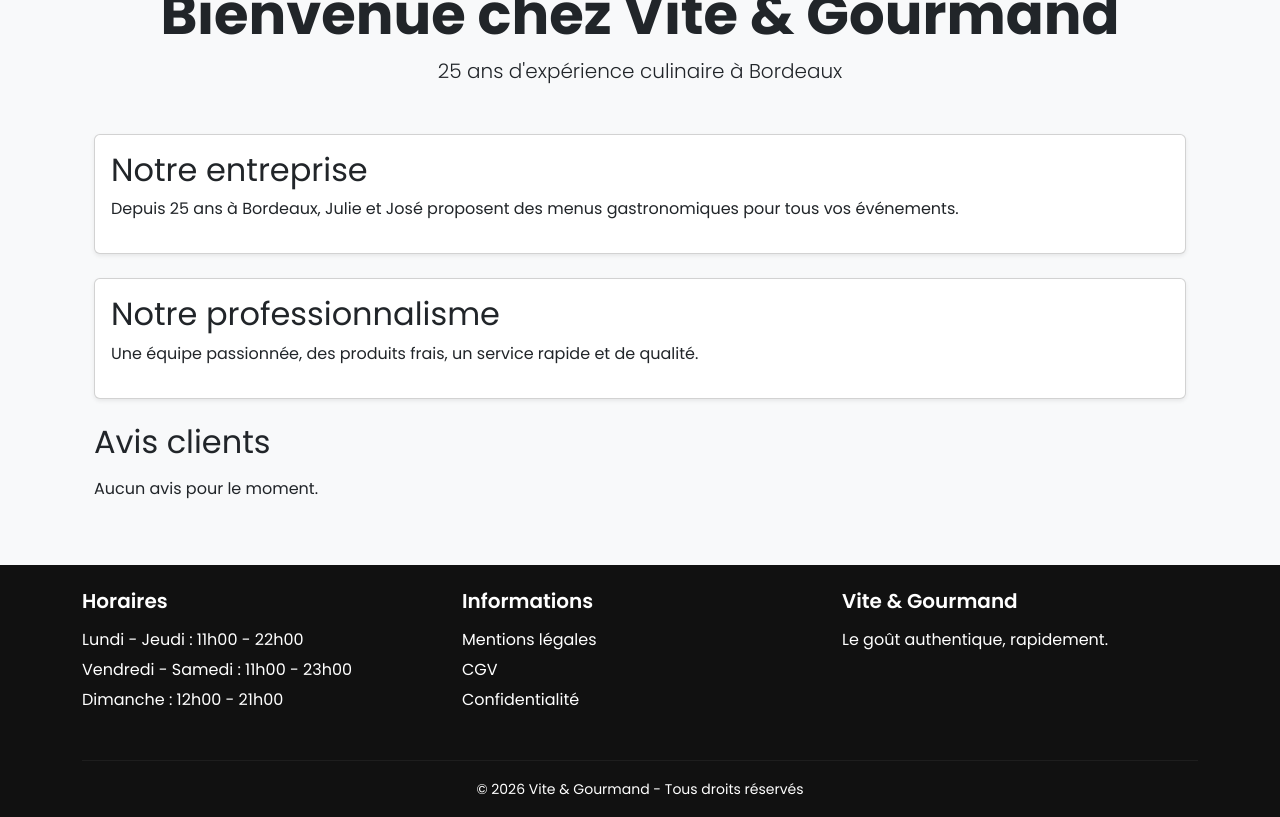
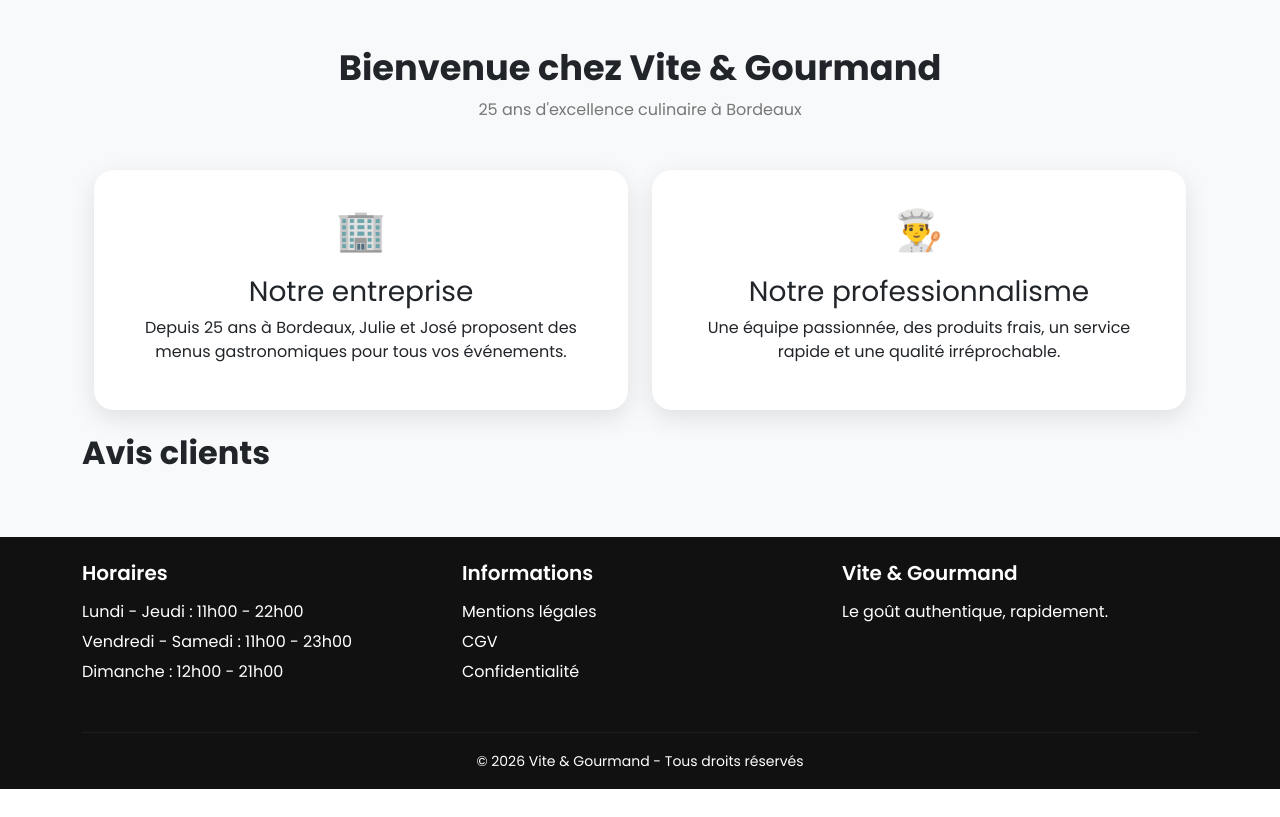
Before and after one commit to Tchoubi11/LeRestaurant237, a Symfony app: template templates/home/index.html.twig in a window 1280 px wide. Shown: the part 591-1408 px from the top of the page. After the commit the page ends 1380 px from the top, so only its background shows below. Run offline with Twig, Linux system fonts and the light colour scheme; the template is opened without the code that fills it, so the values that code supplies are empty; some libraries are stand-ins or nearby versions.

Commit message:
Mise à jour du LoginFormAuthenticator.php pour limiter la connexion d'un employé s'il est désactivé par l'admin , création d'un fichier style.css et modification des tempates contact/index.html.twig et home/index.html.twig pour améliorer le visuel

```diff
--- /dev/null
+++ b/public/css/style.css
@@ -0,0 +1,154 @@
+body {
+    font-family: 'Poppins', sans-serif;
+    background-color: #f8f9fa;
+}
+
+/* NAVBAR */
+.navbar {
+    background: linear-gradient(90deg, #1e1e1e, #2c2c2c);
+    box-shadow: 0 4px 10px rgba(0,0,0,0.2);
+}
+
+.navbar-brand {
+    font-weight: 700;
+    font-size: 1.5rem;
+    letter-spacing: 1px;
+}
+
+.nav-link {
+    transition: 0.3s;
+}
+
+.nav-link:hover {
+    color: #ffc107 !important;
+}
+
+/* HERO PREMIUM */
+.hero {
+    background: linear-gradient(rgba(0,0,0,0.65), rgba(0,0,0,0.65)),
+                url('https://images.unsplash.com/photo-1504674900247-0877df9cc836');
+    background-size: cover;
+    background-position: center;
+    color: white;
+    padding: 140px 20px;
+    text-align: center;
+    border-radius: 0 0 30px 30px;
+}
+
+.hero-title {
+    font-size: 3.5rem;
+    font-weight: 700;
+}
+
+.hero-subtitle {
+    font-size: 1.3rem;
+    opacity: 0.9;
+}
+
+/* BOUTON PREMIUM */
+.btn-gold {
+    background: linear-gradient(45deg, #ffc107, #ff9800);
+    border: none;
+    color: #000;
+    font-weight: 600;
+    padding: 12px 25px;
+    border-radius: 30px;
+    transition: 0.3s;
+}
+
+.btn-gold:hover {
+    transform: scale(1.05);
+}
+
+/* BUTTON CLASSIQUE */
+.btn-primary {
+    background-color: #e63946;
+    border: none;
+}
+
+.btn-primary:hover {
+    background-color: #c1121f;
+}
+
+/* TITRES */
+h1, h2 {
+    font-weight: 700;
+}
+
+.section-title {
+    font-size: 2.2rem;
+    font-weight: 700;
+}
+
+.section-subtitle {
+    color: #777;
+}
+
+/* CARTES MODERNES */
+.info-card {
+    background: white;
+    border-radius: 20px;
+    padding: 30px;
+    text-align: center;
+    box-shadow: 0 8px 25px rgba(0,0,0,0.1);
+    transition: 0.3s;
+}
+
+.info-card:hover {
+    transform: translateY(-10px);
+}
+
+/* CARTES GLOBALES */
+.card {
+    border-radius: 15px;
+}
+
+/* CARTE AVIS */
+.avis-card {
+    border-radius: 15px;
+    border: none;
+    box-shadow: 0 5px 20px rgba(0,0,0,0.1);
+    transition: 0.3s;
+}
+
+.avis-card:hover {
+    transform: translateY(-5px);
+}
+
+/* ICÔNES */
+.icon {
+    font-size: 40px;
+    margin-bottom: 15px;
+}
+
+/* ÉTOILES */
+.star {
+    color: #ccc;
+    font-size: 18px;
+}
+
+.star.filled {
+    color: #ffc107;
+}
+
+/* FOOTER */
+footer {
+    background: #111;
+}
+
+footer h5 {
+    font-weight: 600;
+    margin-bottom: 15px;
+}
+
+footer ul li {
+    margin-bottom: 6px;
+}
+
+footer a {
+    transition: 0.3s;
+}
+
+footer a:hover {
+    color: #ffc107 !important;
+}
--- a/templates/base.html.twig
+++ b/templates/base.html.twig
@@ -12,82 +12,11 @@
     <link href="https://fonts.googleapis.com/css2?family=Poppins:wght@300;400;600;700&display=swap" rel="stylesheet">
 
     {% block stylesheets %}
+        <!-- Bootstrap -->
         <link href="https://cdn.jsdelivr.net/npm/bootstrap@5.3.2/dist/css/bootstrap.min.css" rel="stylesheet">
 
-        <style>
-            body {
-                font-family: 'Poppins', sans-serif;
-                background-color: #f8f9fa;
-            }
-
-            /* NAVBAR */
-            .navbar {
-                background: linear-gradient(90deg, #1e1e1e, #2c2c2c);
-                box-shadow: 0 4px 10px rgba(0,0,0,0.2);
-            }
-
-            .navbar-brand {
-                font-weight: 700;
-                font-size: 1.5rem;
-                letter-spacing: 1px;
-            }
-
-            .nav-link {
-                transition: 0.3s;
-            }
-
-            .nav-link:hover {
-                color: #ffc107 !important;
-            }
-
-            /* HERO SECTION */
-            .hero {
-                background: linear-gradient(rgba(0,0,0,0.6), rgba(0,0,0,0.6)),
-                            url('https://images.unsplash.com/photo-1504674900247-0877df9cc836');
-                background-size: cover;
-                background-position: center;
-                color: white;
-                padding: 120px 0;
-                text-align: center;
-            }
-
-            .hero h1 {
-                font-size: 3rem;
-                font-weight: 700;
-            }
-
-            /* BUTTONS */
-            .btn-primary {
-                background-color: #e63946;
-                border: none;
-            }
-
-            .btn-primary:hover {
-                background-color: #c1121f;
-            }
-
-            /* FOOTER */
-            footer {
-                background: #111;
-            }
-
-            footer h5 {
-                font-weight: 600;
-                margin-bottom: 15px;
-            }
-
-            footer ul li {
-                margin-bottom: 6px;
-            }
-
-            footer a {
-                transition: 0.3s;
-            }
-
-            footer a:hover {
-                color: #ffc107 !important;
-            }
-        </style>
+        <!-- CSS -->
+        <link rel="stylesheet" href="{{ asset('css/style.css') }}">
     {% endblock %}
 </head>
 
@@ -118,45 +47,31 @@
 <a class="nav-link" href="{{ path('app_contact') }}">Contact</a>
 </li>
 
-{# ADMIN #}
 {% if is_granted('ROLE_ADMIN') %}
 <li class="nav-item">
-    <a class="nav-link" href="{{ path('admin') }}">
-        Admin
-    </a>
+    <a class="nav-link" href="{{ path('admin') }}">Admin</a>
 </li>
 {% endif %}
 
-{# EMPLOYE seulement (pas admin) #}
 {% if is_granted('ROLE_EMPLOYE') and not is_granted('ROLE_ADMIN') %}
 <li class="nav-item">
-    <a class="nav-link" href="{{ path('app_employe') }}">
-        Espace Employé
-    </a>
+    <a class="nav-link" href="{{ path('app_employe') }}">Espace Employé</a>
 </li>
 {% endif %}
 
-{# CLIENT SIMPLE #}
 {% if is_granted('ROLE_USER') and not is_granted('ROLE_ADMIN') and not is_granted('ROLE_EMPLOYE') %}
 <li class="nav-item">
-<a class="nav-link" href="{{ path('app_account') }}">
-Mon compte
-</a>
+<a class="nav-link" href="{{ path('app_account') }}">Mon compte</a>
 </li>
 {% endif %}
 
-{# CONNEXION #}
 {% if app.user %}
 <li class="nav-item">
-<a class="nav-link" href="{{ path('app_logout') }}">
-Déconnexion
-</a>
+<a class="nav-link" href="{{ path('app_logout') }}">Déconnexion</a>
 </li>
 {% else %}
 <li class="nav-item">
-<a class="nav-link" href="{{ path('app_login') }}">
-Connexion
-</a>
+<a class="nav-link" href="{{ path('app_login') }}">Connexion</a>
 </li>
 {% endif %}
 
--- a/templates/home/index.html.twig
+++ b/templates/home/index.html.twig
@@ -3,28 +3,32 @@
 {% block body %}
 
 <!-- HERO SECTION -->
-<div class="hero">
-    <div class="container">
-        <h1>Vite & Gourmand</h1>
-        <p class="lead">Le goût authentique, rapidement.</p>
-        <a href="{{ path('app_menus') }}" class="btn btn-primary btn-lg mt-3">
-            Voir nos menus
+<section class="hero">
+    <div class="container text-center text-white">
+        <h1 class="hero-title">Vite & Gourmand</h1>
+        <p class="hero-subtitle">Le goût authentique, rapidement.</p>
+
+        <a href="{{ path('app_menus') }}" class="btn btn-gold btn-lg mt-4">
+            🍽 Découvrir nos menus
         </a>
     </div>
+</section>
+
+<!-- INTRO -->
+<section class="container mt-5">
+
+    <div class="text-center mb-5">
+        <h2 class="section-title">Bienvenue chez Vite & Gourmand</h2>
+        <p class="section-subtitle">25 ans d'excellence culinaire à Bordeaux</p>
     </div>
 
-<!-- INTRO -->
-<div class="container mt-5">
-
-    <div class="text-center mb-5">
-        <h1 class="display-4 fw-bold">Bienvenue chez Vite & Gourmand</h1>
-        <p class="lead">25 ans d'expérience culinaire à Bordeaux</p>
-    </div>
+    <div class="row">
 
         <!-- ENTREPRISE -->
-    <div class="card shadow-sm mb-4">
-        <div class="card-body">
-            <h2 class="card-title">Notre entreprise</h2>
+        <div class="col-md-6 mb-4">
+            <div class="info-card h-100">
+                <div class="icon">🏢</div>
+                <h3>Notre entreprise</h3>
                 <p>
                     Depuis 25 ans à Bordeaux, Julie et José proposent
                     des menus gastronomiques pour tous vos événements.
@@ -33,44 +37,59 @@
         </div>
 
         <!-- PROFESSIONNALISME -->
-    <div class="card shadow-sm mb-4">
-        <div class="card-body">
-            <h2 class="card-title">Notre professionnalisme</h2>
+        <div class="col-md-6 mb-4">
+            <div class="info-card h-100">
+                <div class="icon">👨‍🍳</div>
+                <h3>Notre professionnalisme</h3>
                 <p>
                     Une équipe passionnée, des produits frais,
-                un service rapide et de qualité.
+                    un service rapide et une qualité irréprochable.
                 </p>
             </div>
         </div>
+
+    </div>
+
+</section>
 
     <!-- AVIS CLIENTS -->
     <h2 class="mb-3">Avis clients</h2>
 
     <div class="row">
     {% for avis in avis %}
-            <div class="col-12 col-sm-6 col-lg-4 mb-4">
-                <div class="card h-100 shadow-sm">
+        <div class="col-md-4 mb-4">
+            <div class="card avis-card h-100">
+
                 <div class="card-body">
-                        <h5 class="card-title">
+
+                    <h5 class="fw-bold">
                         {{ avis.user.prenom }} {{ avis.user.nom }}
                     </h5>
 
-<p class="card-text">
-    {{ avis.commentaire }}
+                    <p class="text-muted small">
+                        {{ avis.dateAvis|date('d/m/Y') }}
                     </p>
 
-<small class="text-muted">
-    {{ avis.dateAvis|date('d/m/Y') }}
-</small>
-                        <span class="badge bg-success">Note : {{ avis.note }}/5</span>
-                    </div>
-                </div>
-            </div>
+                    <div class="mb-2">
+                        {% for i in 1..5 %}
+                            {% if i <= avis.note %}
+                                <span class="star filled">★</span>
                             {% else %}
-            <p>Aucun avis pour le moment.</p>
+                                <span class="star">★</span>
+                            {% endif %}
                         {% endfor %}
                     </div>
 
+                    <p class="mt-2">
+                        “{{ avis.commentaire }}”
+                    </p>
+
+                </div>
+
+            </div>
+        </div>
+    {% endfor %}
+</div>
 </div>
 
 {% endblock %}
```
Also changed, not shown: src/Security/LoginFormAuthenticator.php (+25 -4 lines), templates/contact/index.html.twig (+25 -7 lines). Lines whose indentation alone changed are shown as unchanged.
